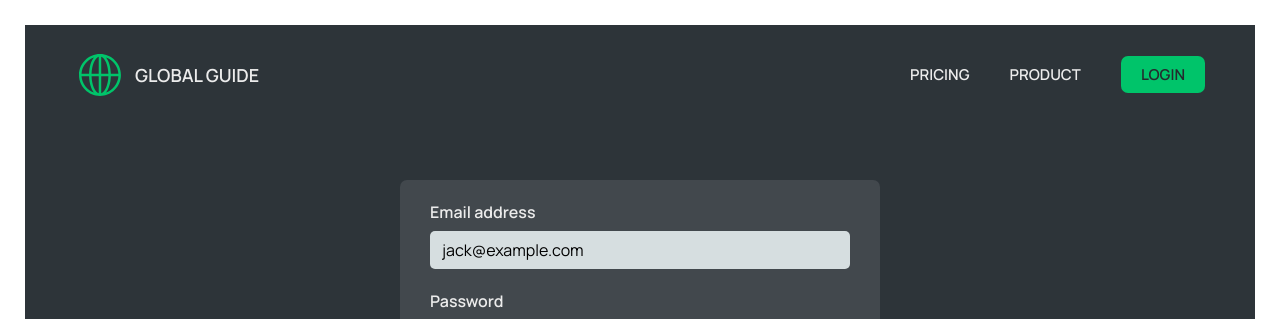
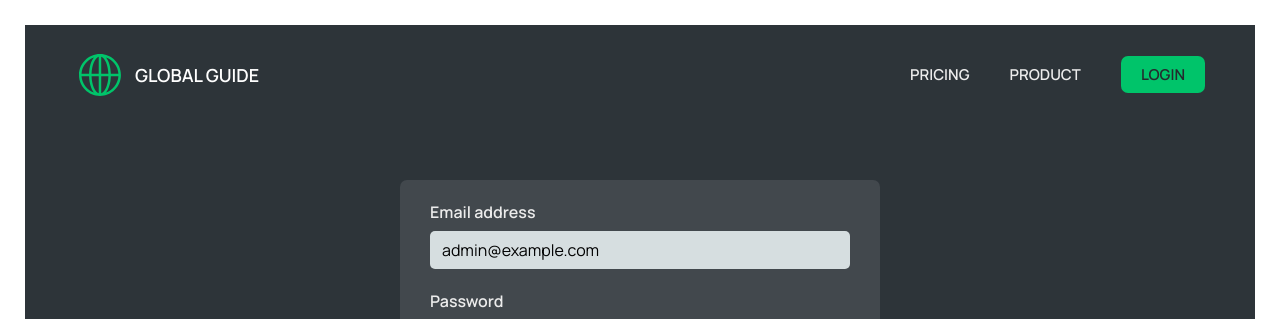
Before and after one commit to DamoonDarvishi/global-guides, a React (Vite) app: page /login in a window 1280 px wide. Shown: the top 319 px of the page. Built offline with nearby package versions, Linux system fonts and the light colour scheme; data requests are answered from the project's data file.

Commit message:
some minor changes

```diff
--- a/src/components/City.jsx
+++ b/src/components/City.jsx
@@ -2,7 +2,7 @@ import { useParams } from "react-router-dom";
 import styles from "./City.module.css";
 import { useCities } from "../contexts/CitiesContext";
 import { useEffect } from "react";
-import ButtonBack from "./ButtonBack";
+import BackButton from "./BackButton";
 import Spinner from "./Spinner";
 
 const formatDate = (date) =>
@@ -57,7 +57,7 @@ function City() {
       </div>
 
       <div>
-        <ButtonBack />
+        <BackButton />
       </div>
     </div>
   );
--- a/src/components/CityList.jsx
+++ b/src/components/CityList.jsx
@@ -8,8 +8,8 @@ function CityList() {
   const { cities, isLoading } = useCities();
   if (isLoading) return <Spinner />;
 
-  if (!cities.length)
-    return <Message message="Add your first city by clicking on the map" />;
+  // if (!cities.length)
+  //   return <Message message="Add your first city by clicking on the map" />;
 
   return (
     <ul className={styles.cityList}>
--- a/src/components/CountryList.jsx
+++ b/src/components/CountryList.jsx
@@ -7,15 +7,16 @@ import { useCities } from "../contexts/CitiesContext";
 function CountryList() {
   const { cities, isLoading } = useCities();
   if (isLoading) return <Spinner />;
-
-  if (!cities.length)
-    return <Message message="Add your first city by clicking on the map" />;
+  console.log(cities);
+  // if (!!cities.length)
+  //   return <Message message="Add your first city by clicking on the map" />;
 
   const countries = cities.reduce((arr, city) => {
     if (!arr.map((el) => el.country).includes(city.country))
       return [...arr, { country: city.country, emoji: city.emoji }];
     else return arr;
   }, []);
+
   return (
     <ul className={styles.countryList}>
       {countries.map((country) => (
--- a/src/components/Logo.module.css
+++ b/src/components/Logo.module.css
@@ -2,6 +2,7 @@
   display: flex;
   align-items: center;
   gap: 1rem;
+  text-decoration: none;
 }
 .logoImg {
   width: 50px;
@@ -9,4 +10,5 @@
 }
 .logoText {
   font-size: 1.8rem;
+  color: white;
 }
--- a/src/contexts/FakeAuthContext.jsx
+++ b/src/contexts/FakeAuthContext.jsx
@@ -19,8 +19,8 @@ function reducer(state, action) {
 }
 
 const FAKE_USER = {
-  name: "Jack",
-  email: "jack@example.com",
+  name: "Admin",
+  email: "admin@example.com",
   password: "qwerty",
   avatar: "https://i.pravatar.cc/100?u=zz",
 };
--- a/src/pages/Login.jsx
+++ b/src/pages/Login.jsx
@@ -9,7 +9,7 @@ export default function Login() {
   // PRE-FILL FOR DEV PURPOSES
   const navigate = useNavigate();
   const { login, isAuthenticated } = useAuth();
-  const [email, setEmail] = useState("jack@example.com");
+  const [email, setEmail] = useState("admin@example.com");
   const [password, setPassword] = useState("qwerty");
 
   function handleSubmit(e) {
```
